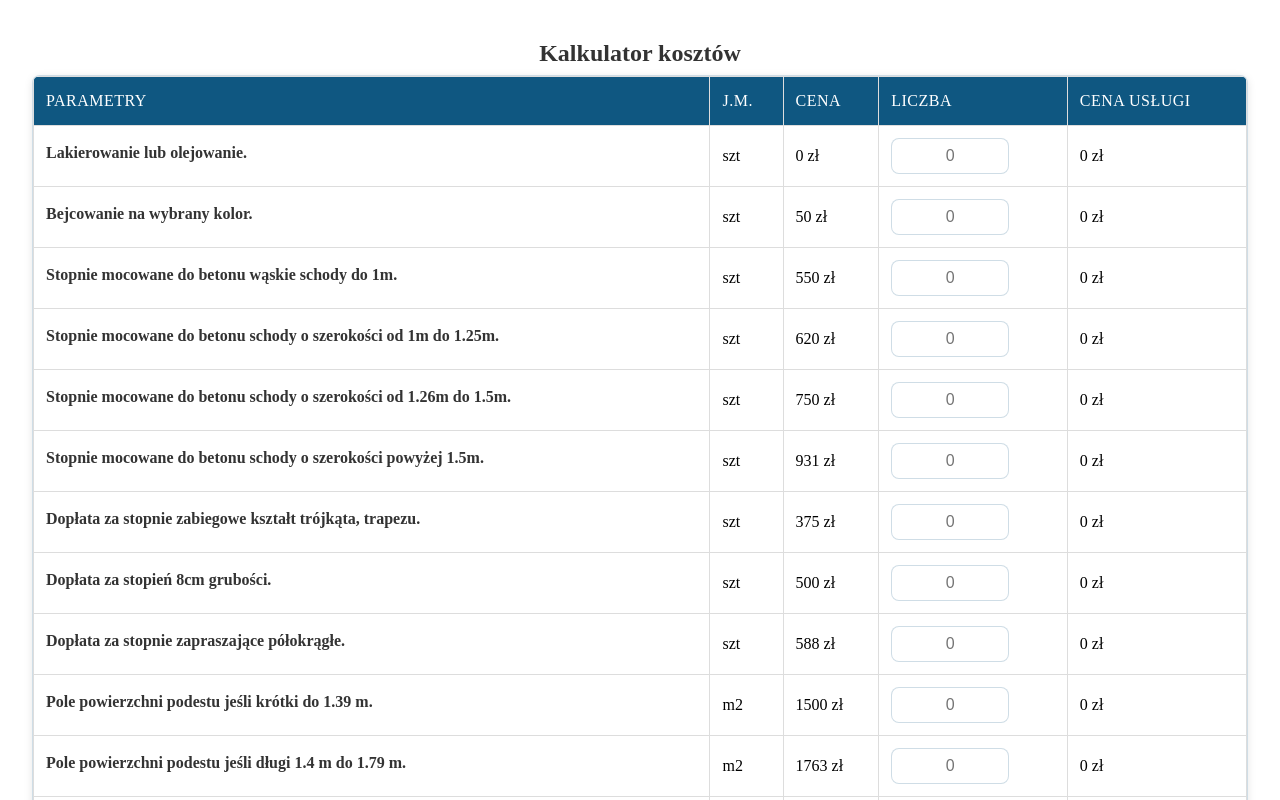
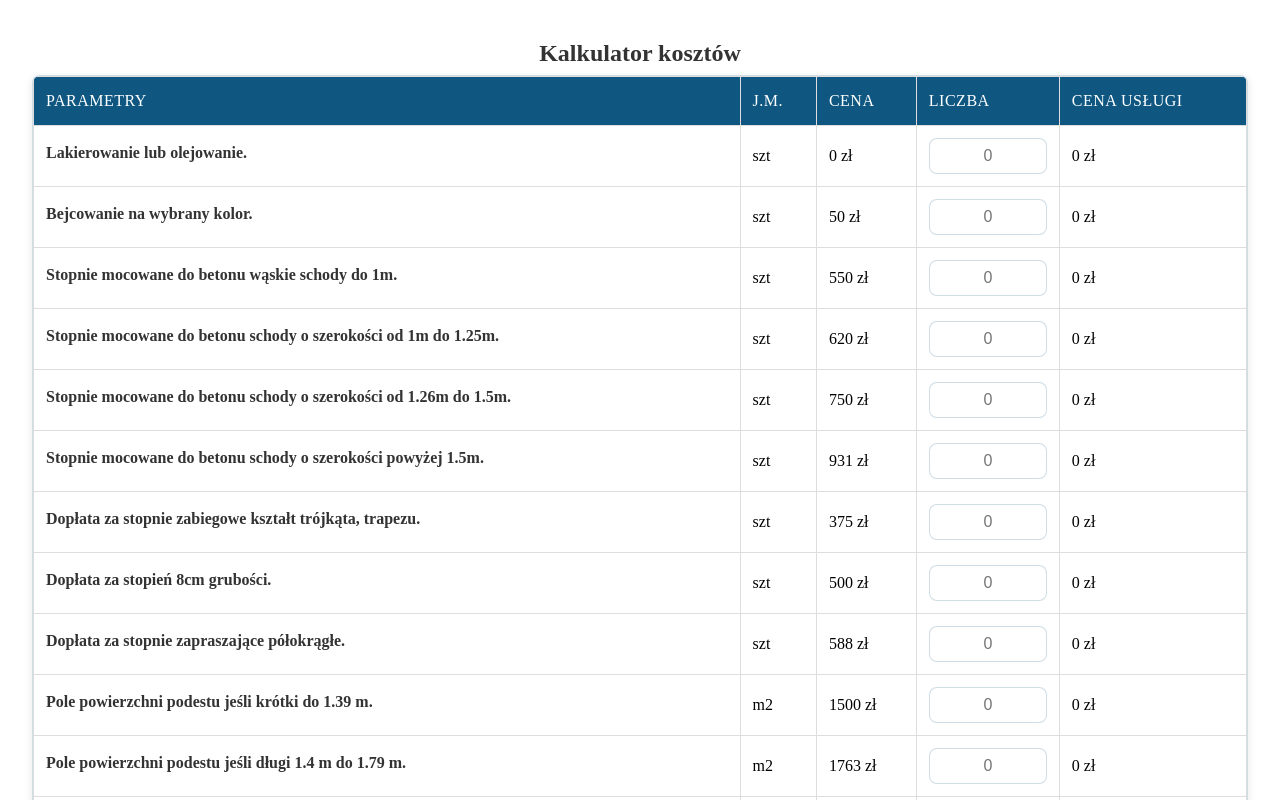
Before and after one commit to przykryy/drvo-app, a React app: page / in a window 1280 px wide. Shown: the top 800 px of the page. Built offline with nearby package versions, Linux system fonts and the light colour scheme; the HTML template or start-up script is replaced by a standard one.

Commit message:
Add specific width for the input column in Calculator table styles to improve layout consistency and responsiveness.

```diff
--- a/src/app/containers/Calculator/calculator.scss
+++ b/src/app/containers/Calculator/calculator.scss
@@ -159,6 +159,12 @@ table {
     padding: $spacing-unit * 2;
     text-align: left;
     border-bottom: $border-width solid $border-color;
+
+    // Add specific width for the input column (4th column)
+    &:nth-child(4) {
+      width: 80px;
+      max-width: 150px;
+    }
   }
 
   th {
```
